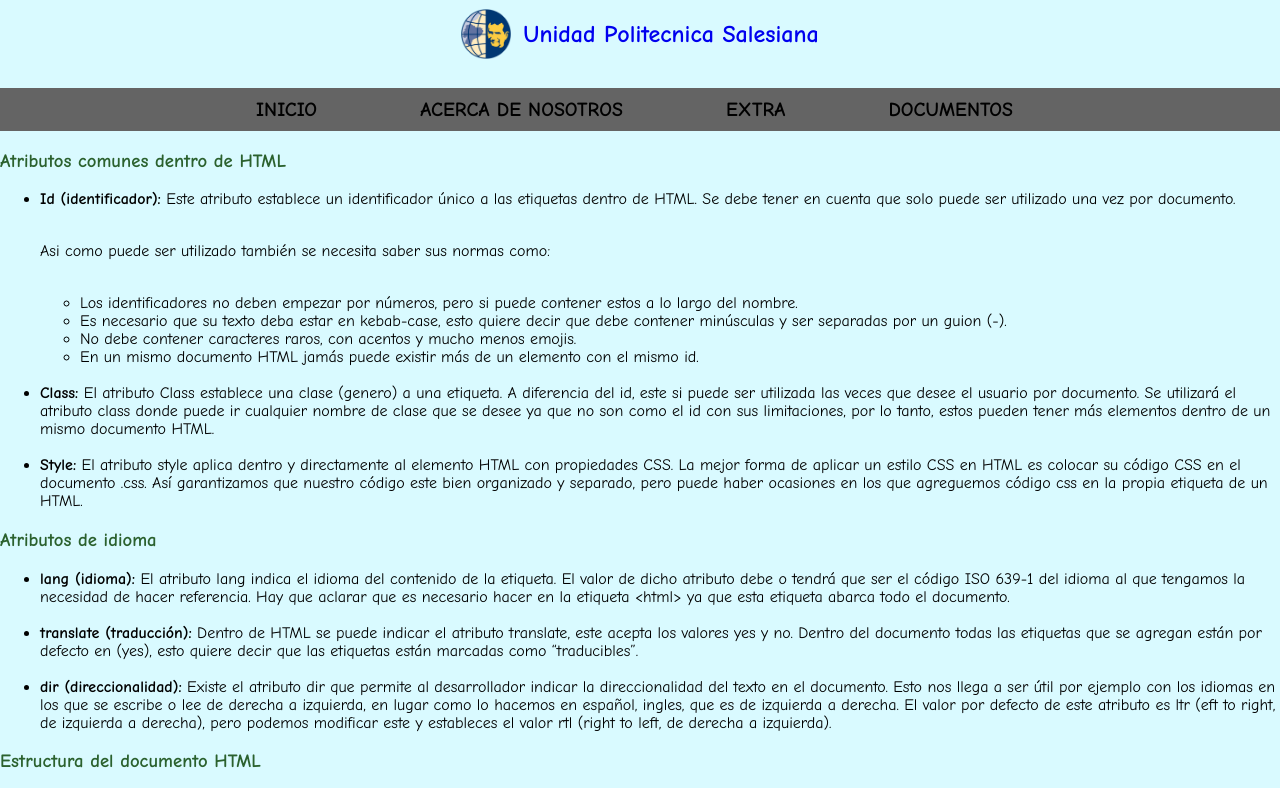
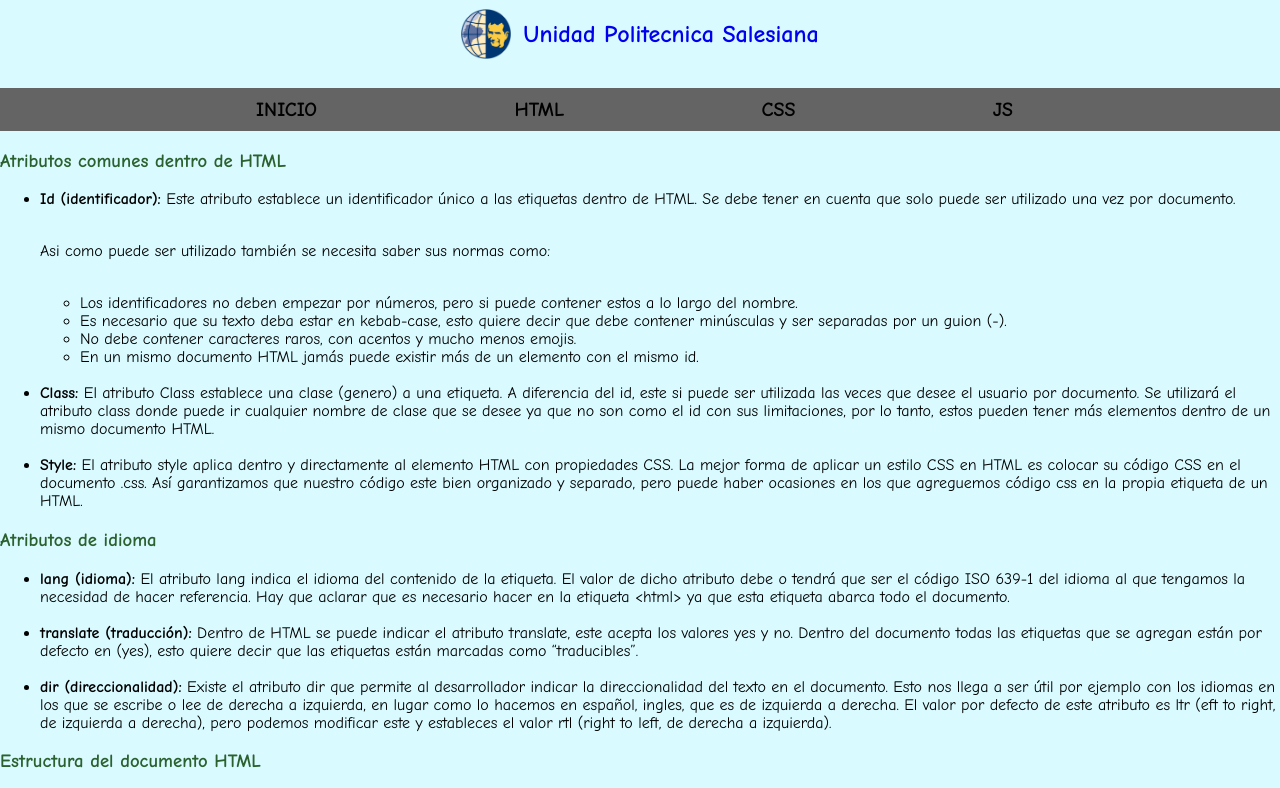
Before and after one commit to SAndrade22/SAndrade22.github.io, a plain HTML site: page page2.html in a window 1280 px wide. Shown: the top 788 px of the page. Drawn offline with Linux system fonts and the light colour scheme.

Commit message:
3 files modified

```diff
--- a/page2.html
+++ b/page2.html
@@ -19,9 +19,9 @@
         <nav>
             <ul>
                 <li><a href='index.html'>Inicio</a></li>
-                <li><a href='page2.html'>Acerca de Nosotros</a></li>
-                <li><a href='page3.html'>Extra</a></li>
-                <li><a href='page4.html'>Documentos</a></li>
+                <li><a href='page2.html'>HTML</a></li>
+                <li><a href='page3.html'>CSS</a></li>
+                <li><a href='page4.html'>JS</a></li>
             </ul>
         </nav>
     </header>
```
Also changed, not shown: page3.html (+3 -3 lines), page4.html (+3 -3 lines).
